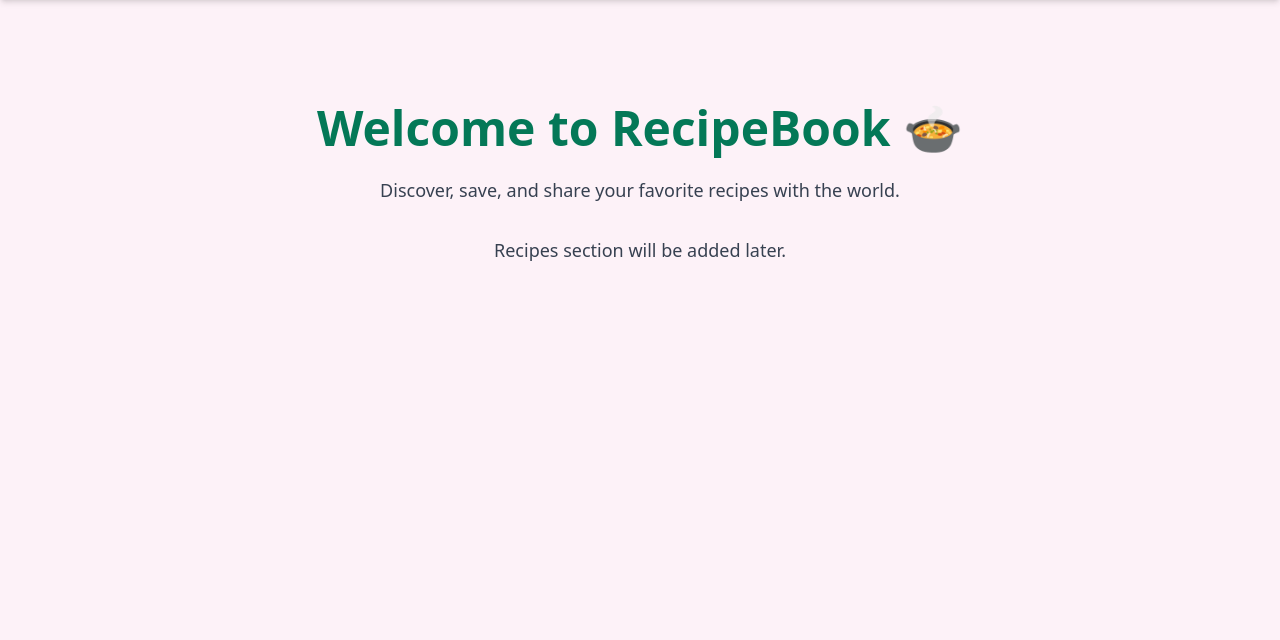
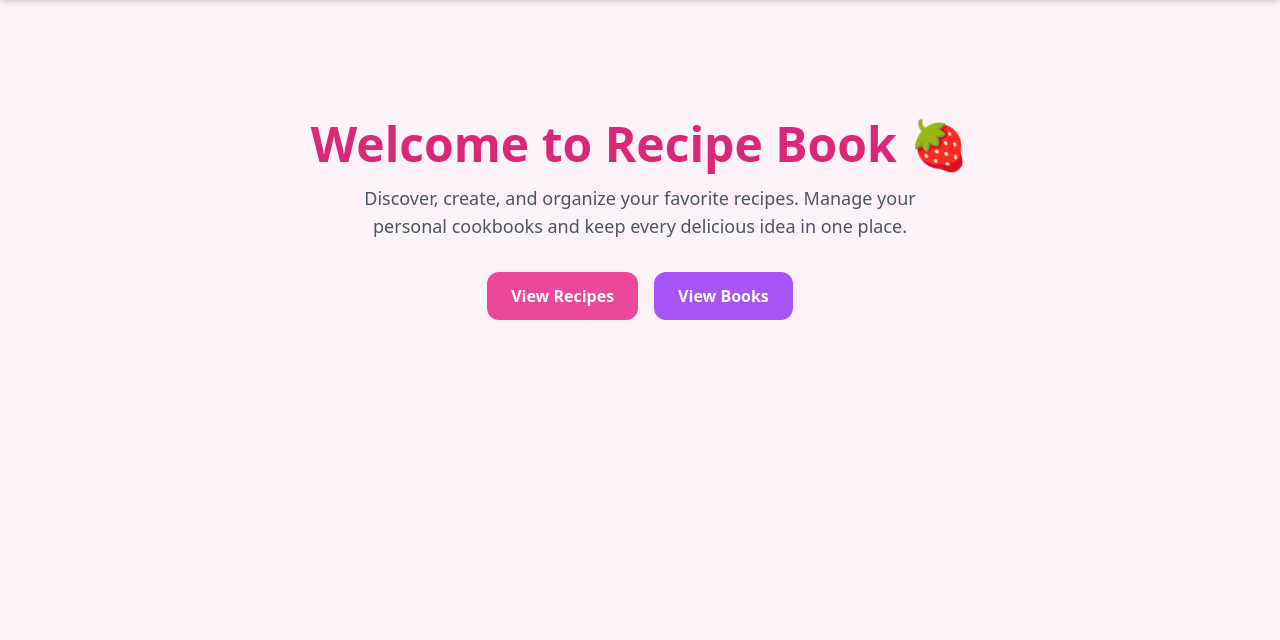
Before and after one commit to Eliza201012/Recipe-Book, a Django app: page /users/ in a window 1280 px wide. Shown: the part 60-700 px from the top of the page. Run offline with Django 5.2, Linux system fonts and the light colour scheme; some libraries are stand-ins or nearby versions.

Commit message:
updated home.html

```diff
--- a/templates/home.html
+++ b/templates/home.html
@@ -1,10 +1,23 @@
 {% extends "base.html" %}
-{% block title %}Home — RecipeBook{% endblock %}
+{% block title %}Home | Recipe Book{% endblock %}
 
 {% block content %}
-<div class="text-center mt-16">
-  <h1 class="text-5xl font-bold text-emerald-700 mb-6">Welcome to RecipeBook 🍲</h1>
-  <p class="text-gray-700 text-lg mb-8">Discover, save, and share your favorite recipes with the world.</p>
-  <p class="text-gray-700 text-lg">Recipes section will be added later.</p>
+<div class="flex flex-col items-center justify-center py-20 text-center">
+  <h1 class="text-5xl font-bold text-pink-600 mb-4">Welcome to Recipe Book 🍓</h1>
+  <p class="text-gray-600 text-lg mb-8 max-w-xl">
+    Discover, create, and organize your favorite recipes.
+    Manage your personal cookbooks and keep every delicious idea in one place.
+  </p>
+
+  <div class="flex space-x-4">
+    <a href="{% url 'recipes:recipe_list' %}"
+       class="px-6 py-3 bg-pink-500 hover:bg-pink-600 text-white rounded-xl font-semibold transition">
+       View Recipes
+    </a>
+    <a href="{% url 'recipes:book_list' %}"
+       class="px-6 py-3 bg-purple-500 hover:bg-purple-600 text-white rounded-xl font-semibold transition">
+       View Books
+    </a>
+  </div>
 </div>
 {% endblock %}
```
